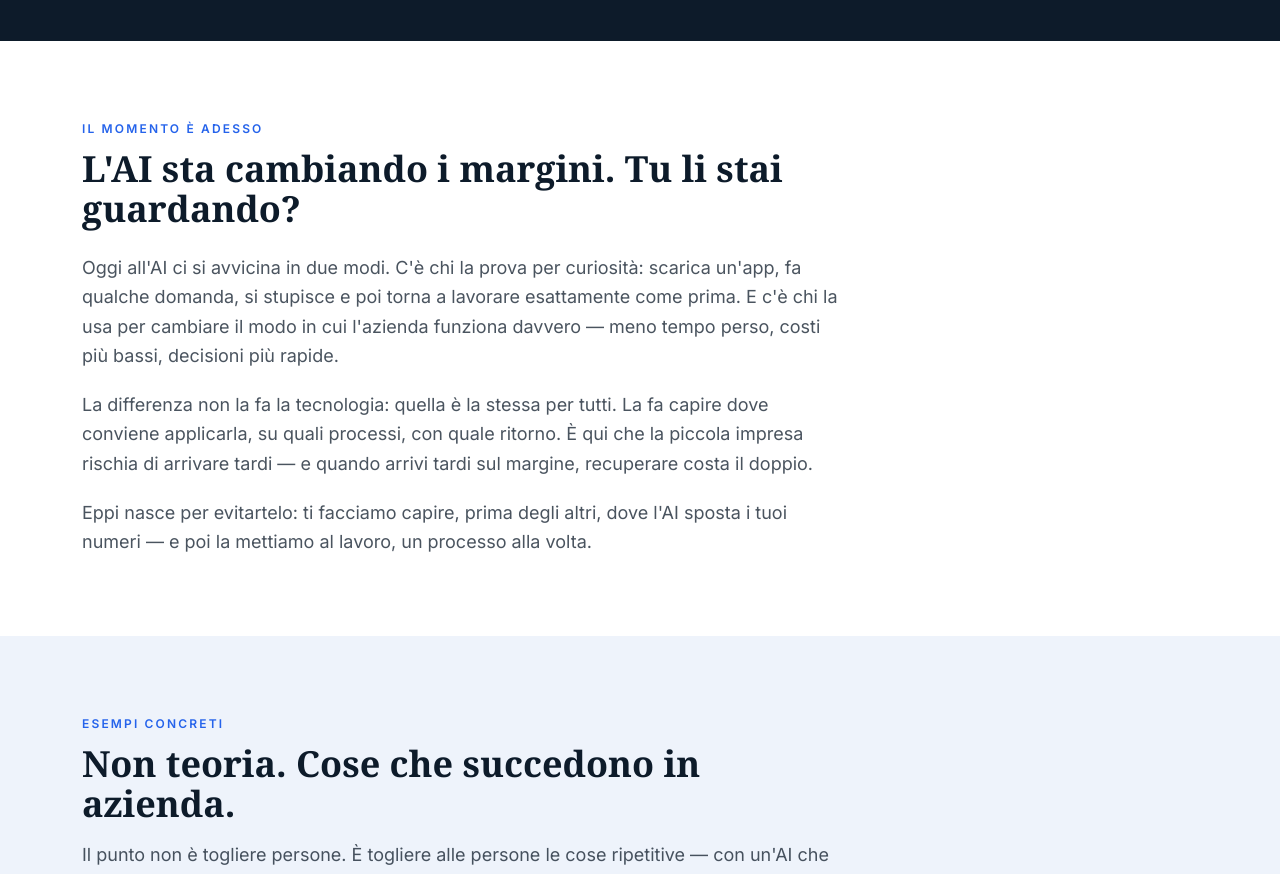
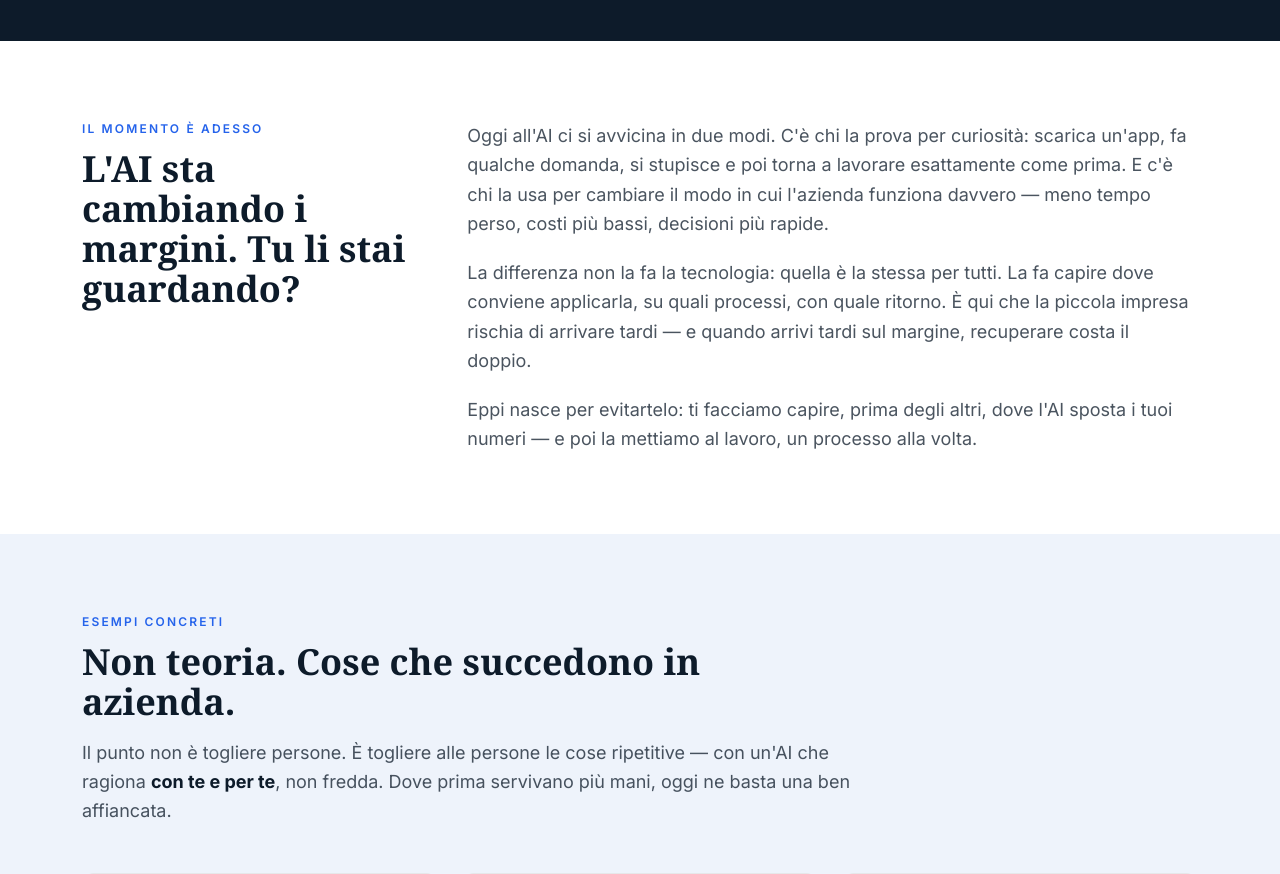
Before and after one commit to pdonnini-pixel/eppi, a React (Vite) app: page / in a window 1280 px wide. Shown: the part 800-1674 px from the top of the page. Built offline with nearby package versions, Linux system fonts and the light colour scheme.

Commit message:
Layout editoriale a 2 colonne per storia Chi siamo e sezione Il bivio (testo piu equilibrato)

```diff
--- a/src/pages/ChiSiamo.jsx
+++ b/src/pages/ChiSiamo.jsx
@@ -25,9 +25,12 @@ export default function ChiSiamo() {
 
       <section className="bg-white">
         <div className="container-eppi py-16 sm:py-20">
-          <p className="eyebrow">La nostra storia</p>
-          <h2 className="mt-3 h-section max-w-2xl">Da imprenditori, a imprenditori.</h2>
-          <div className="mt-6 max-w-3xl space-y-5 text-lg leading-relaxed text-navy/75">
+          <div className="grid gap-10 lg:grid-cols-3">
+            <div className="lg:col-span-1">
+              <p className="eyebrow">La nostra storia</p>
+              <h2 className="mt-3 h-section">Da imprenditori, a imprenditori.</h2>
+            </div>
+            <div className="space-y-5 text-lg leading-relaxed text-navy/75 lg:col-span-2">
             <p>
               A farsi quella domanda per primo è stato <strong className="text-navy">Patrizio Donnini Gallo</strong>,
               che imprenditore lo è sempre stato — in settori diversi, con difficoltà diverse, di
@@ -48,6 +51,7 @@ export default function ChiSiamo() {
               mai il contrario. Aiutiamo le imprese italiane — soprattutto le piccole — a non arrivare
               tardi a capire come l'AI sta cambiando organizzazione e marginalità.
             </p>
+            </div>
           </div>
 
           <div className="mt-14 grid gap-6 sm:grid-cols-2">
--- a/src/pages/Home.jsx
+++ b/src/pages/Home.jsx
@@ -43,12 +43,16 @@ export default function Home() {
       {/* IL BIVIO */}
       <section className="bg-white">
         <div className="container-eppi py-20">
-          <p className="eyebrow">{bivio.eyebrow}</p>
-          <h2 className="mt-3 h-section max-w-3xl">{bivio.title}</h2>
-          <div className="mt-6 max-w-3xl space-y-5">
-            {bivio.body.map((p, i) => (
-              <p key={i} className="text-lg leading-relaxed text-navy/75">{p}</p>
-            ))}
+          <div className="grid gap-10 lg:grid-cols-3">
+            <div className="lg:col-span-1">
+              <p className="eyebrow">{bivio.eyebrow}</p>
+              <h2 className="mt-3 h-section">{bivio.title}</h2>
+            </div>
+            <div className="space-y-5 lg:col-span-2">
+              {bivio.body.map((p, i) => (
+                <p key={i} className="text-lg leading-relaxed text-navy/75">{p}</p>
+              ))}
+            </div>
           </div>
         </div>
       </section>
```
